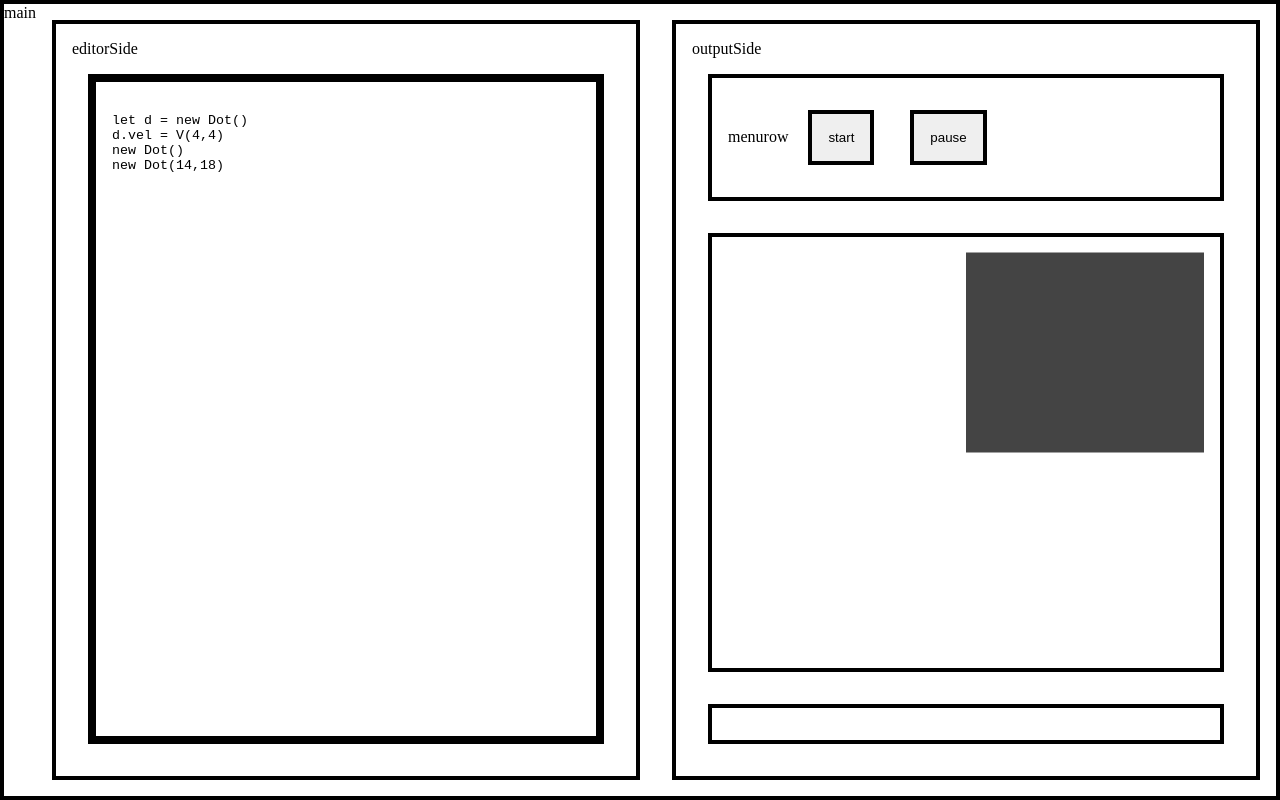
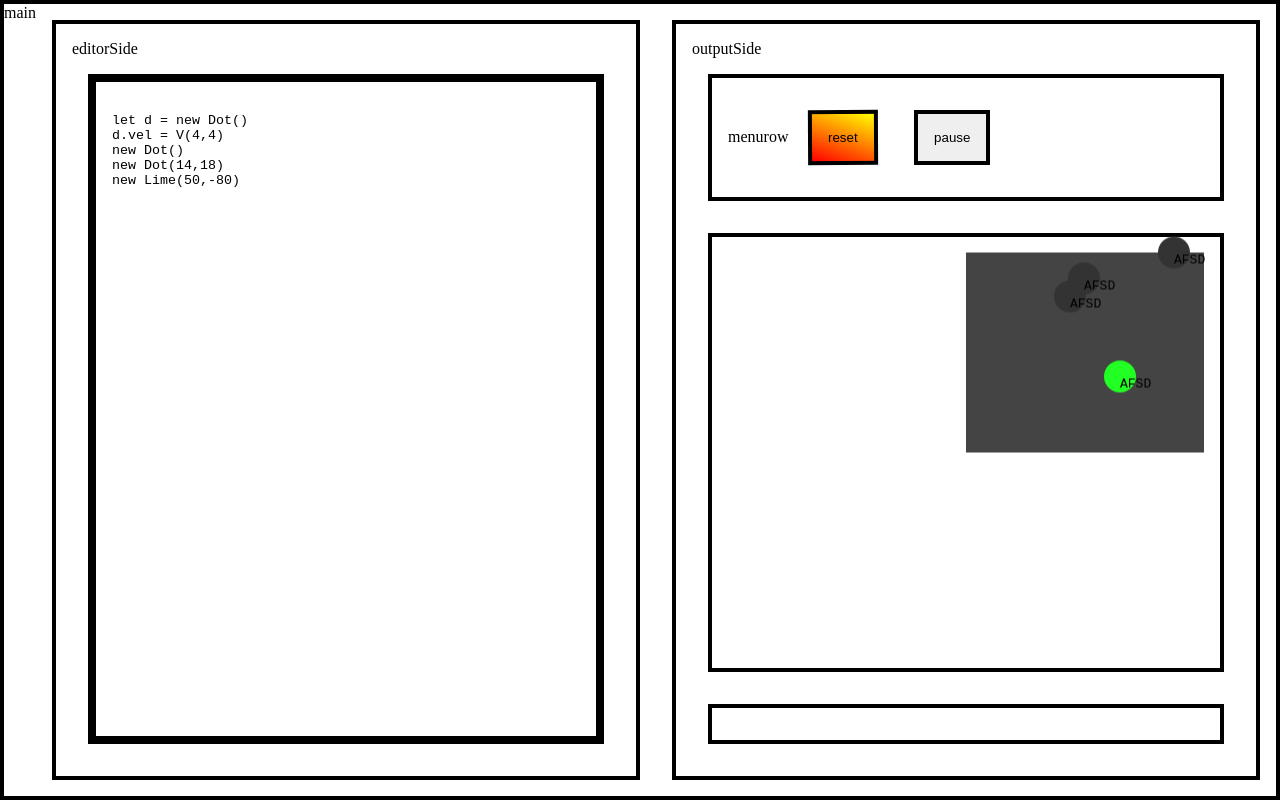
Before and after one commit to va9iff/Vibrant, a plain HTML site: page index.html in a window 1280 px wide. Drawn offline with Linux system fonts and the light colour scheme.

Commit message:
added colors

```diff
--- a/Dot.js
+++ b/Dot.js
@@ -2,6 +2,12 @@ var output = document.querySelector('#output')
 var allDots = []
 
 class Dot{
+  color =  'hsl(306, 94%, 54%)'
+  colorAsFun(){
+    // return '#f2f'
+    return '#333'
+  }
+
   constructor(x,y){
     this.pos = V(x,y)
     this.vel = V(2,3)
@@ -18,7 +24,9 @@ class Dot{
     vis.style.position= "absolute";
     vis.className = "Dot";
     vis.innerHTML = 'AFSD'
-    vis.style.left = '0px'
+    // vis.style.left = '0px'
+    // vis.style.backgroundColor = this.color
+    vis.style.backgroundColor = this.colorAsFun()
 
     return vis;
   }
@@ -68,8 +76,8 @@ class Dot{
   }
 
   mainProcess(){
+    this.processDynamic()
     this.process()
-    this.processDynamic()
     this.posfix();
   }
 }
--- a/app.js
+++ b/app.js
@@ -3,5 +3,7 @@ let d = new Dot()
 d.vel = V(4,4)
 new Dot()
 new Dot(14,18)
+new Lime(50,-80)
+`
 
-`
+restart()
--- /dev/null
+++ b/colors.js
@@ -0,0 +1,11 @@
+class Lime extends Dot{
+	colorAsFun(){
+		return '#2f2'
+	}
+}
+
+class Pink extends Dot{
+	colorAsFun(){
+		return '#f2f'
+	}
+}
--- a/core.js
+++ b/core.js
@@ -45,8 +45,9 @@ function reset() {
 	startButton.innerHTML = "(re)start";
 	startButton.className = "";
 
-	consoleOutput = "";
-	visibleConsole.innerHTML = "";
+	// maybe later
+	// consoleOutput = "";
+	// visibleConsole.innerHTML = "";
 }
 
 var startButton = document.querySelector("#start");
@@ -55,3 +56,6 @@ var pauseButton = document.querySelector("#pause");
 startButton.onclick = restart;
 pauseButton.onclick = stop;
 // document.querySelector('#start').click()
+
+
+// restart()
--- a/index.html
+++ b/index.html
@@ -12,7 +12,9 @@
 			<div id="editorSide">
 				editorSide
 				<div id="editorWrapper">
-					<textarea id="editor">editor</textarea>
+					<textarea id="editor">
+						console.log('default')
+					</textarea>
 				</div>
 			</div>
 			<div id="outputSide">
@@ -35,6 +37,7 @@
 
 		<script src="Vector.js"></script>
 		<script src="Dot.js"></script>
+		<script src="colors.js"></script>
 		<script src="builtins.js"></script>
 		<script src="core.js"></script>
 		<script src="outputMenu.js"></script>
--- a/style.css
+++ b/style.css
@@ -74,8 +74,8 @@ body {
 }
 
 .Dot{
-	background-color: hsl(306, 94%, 54%);
-	/*background-color: #ff33aa;*/
+	/*background-color: hsl(306, 94%, 54%);*/
+	background-color: #333;
 	border-radius: 2rem;
 	height: 2rem;
 	width: 2rem;
```
